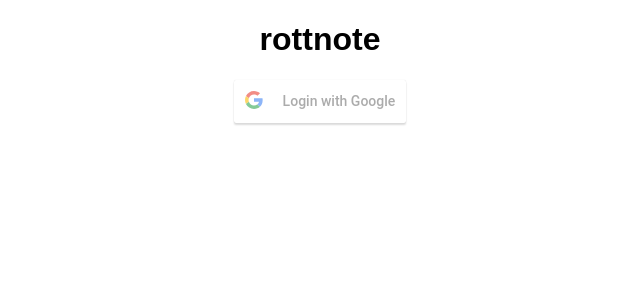
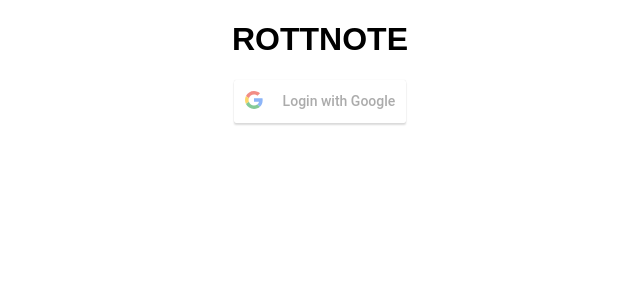
Before and after one commit to upretirachita/rottnote, a React (Create React App) app in the folder client/: page / in a window 1280 px wide. Shown: the top 300 px of the page, without its empty margins (320-960 px from the left). Built offline with nearby package versions, Linux system fonts and the light colour scheme.

Commit message:
Just testing..

```diff
--- a/client/src/App.js
+++ b/client/src/App.js
@@ -36,7 +36,7 @@ class App extends Component {
         <div className="App">
           <div className="App-header">
             <img src={logo} className="App-logo" alt="logo" />
-            <h2>Welcome to rottnote, {this.state.userName}!</h2>
+            <h2>Welcome to ROTTNOTE, {this.state.userName}!</h2>
           </div>
           {this.state.notes ? <p className="App-intro">
             <input type="text" />
@@ -63,7 +63,7 @@ class App extends Component {
     else {
       return (
         <div className="App">
-          <h1>rottnote</h1>
+          <h1>ROTTNOTE</h1>
             <GoogleLogin
               clientId="481779456855-ruamb5psvnjva1auqp6q3f7a0u9qatam.apps.googleusercontent.com"
               onSuccess={this.successGoogle}
```
